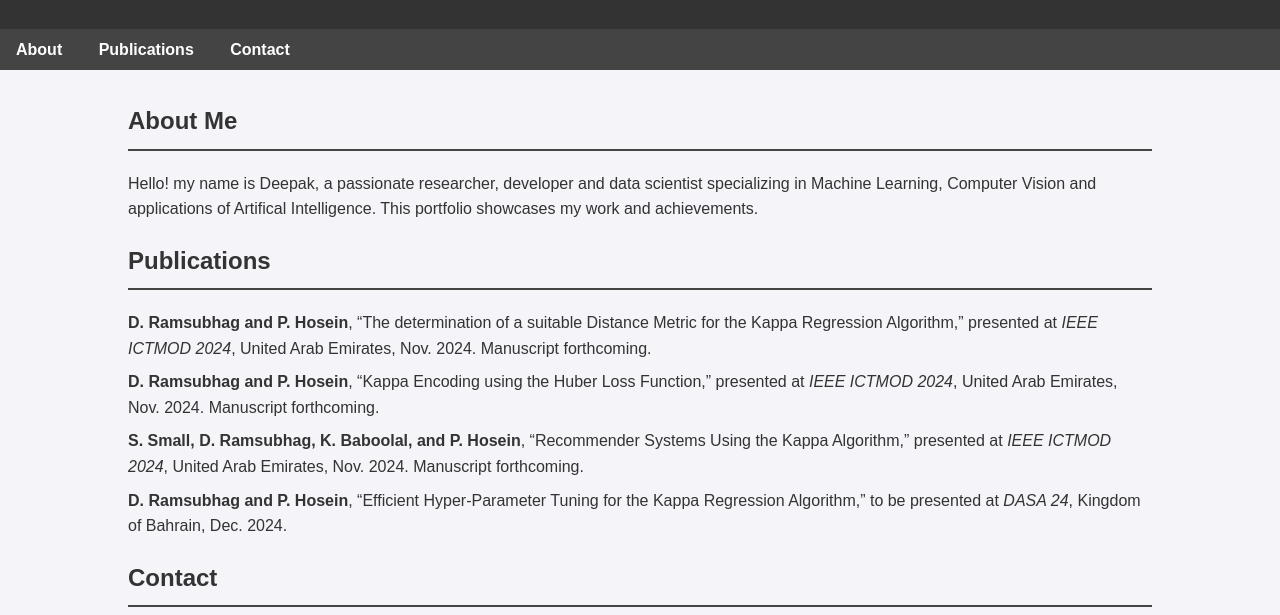
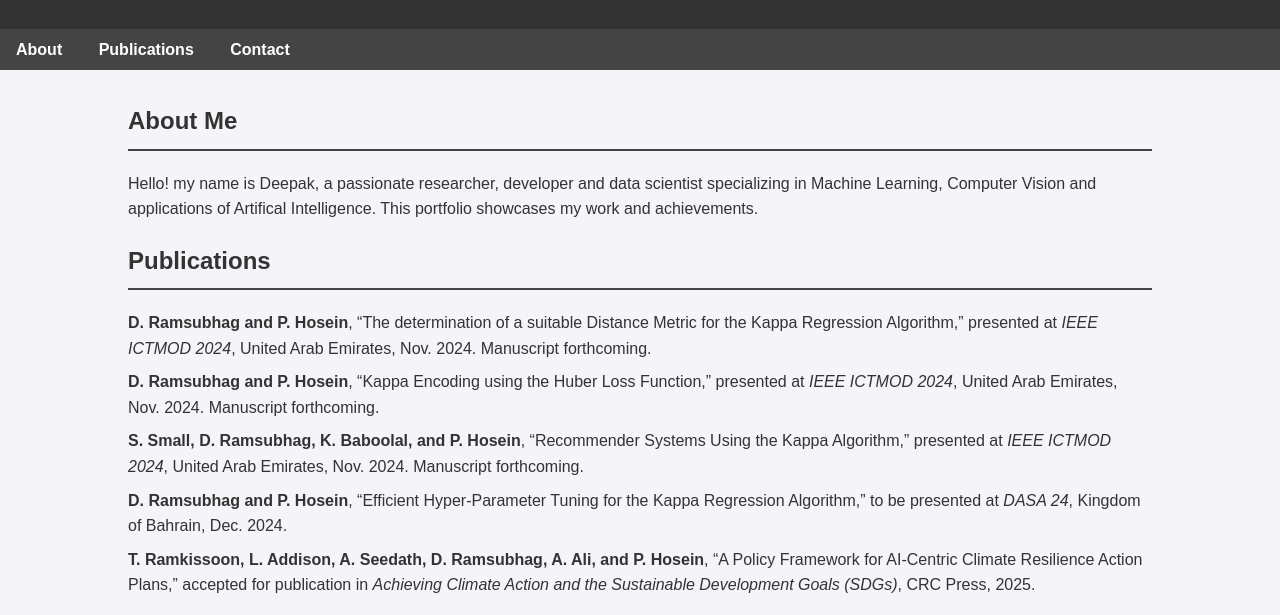
Before and after one commit to Deepak-Ramsubhag/Portfolio, a plain HTML site: page index.html in a window 1280 px wide. Shown: the part 112-727 px from the top of the page. Drawn offline with Linux system fonts and the light colour scheme.

Commit message:
Update index.html

```diff
--- a/index.html
+++ b/index.html
@@ -110,6 +110,12 @@
                 “Efficient Hyper-Parameter Tuning for the Kappa Regression Algorithm,”
                 to be presented at <em>DASA 24</em>, Kingdom of Bahrain, Dec. 2024.
             </li>
+
+            <li>
+                <strong>T. Ramkissoon, L. Addison, A. Seedath, D. Ramsubhag, A. Ali, and P. Hosein</strong>,
+                “A Policy Framework for AI-Centric Climate Resilience Action Plans,”
+                accepted for publication in <em>Achieving Climate Action and the Sustainable Development Goals (SDGs)</em>, CRC Press, 2025.
+            </li>
         </ul>
     </section>
 
```
